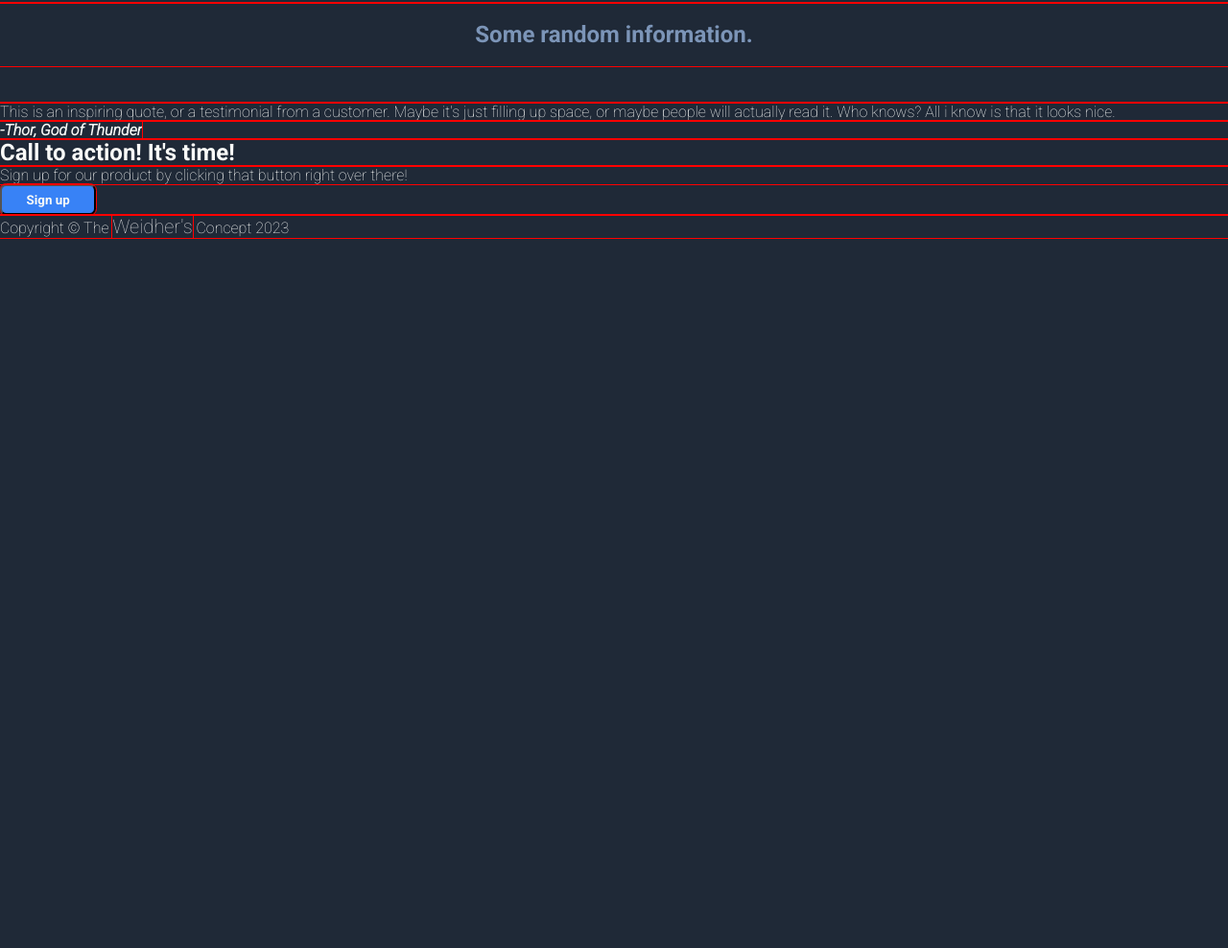
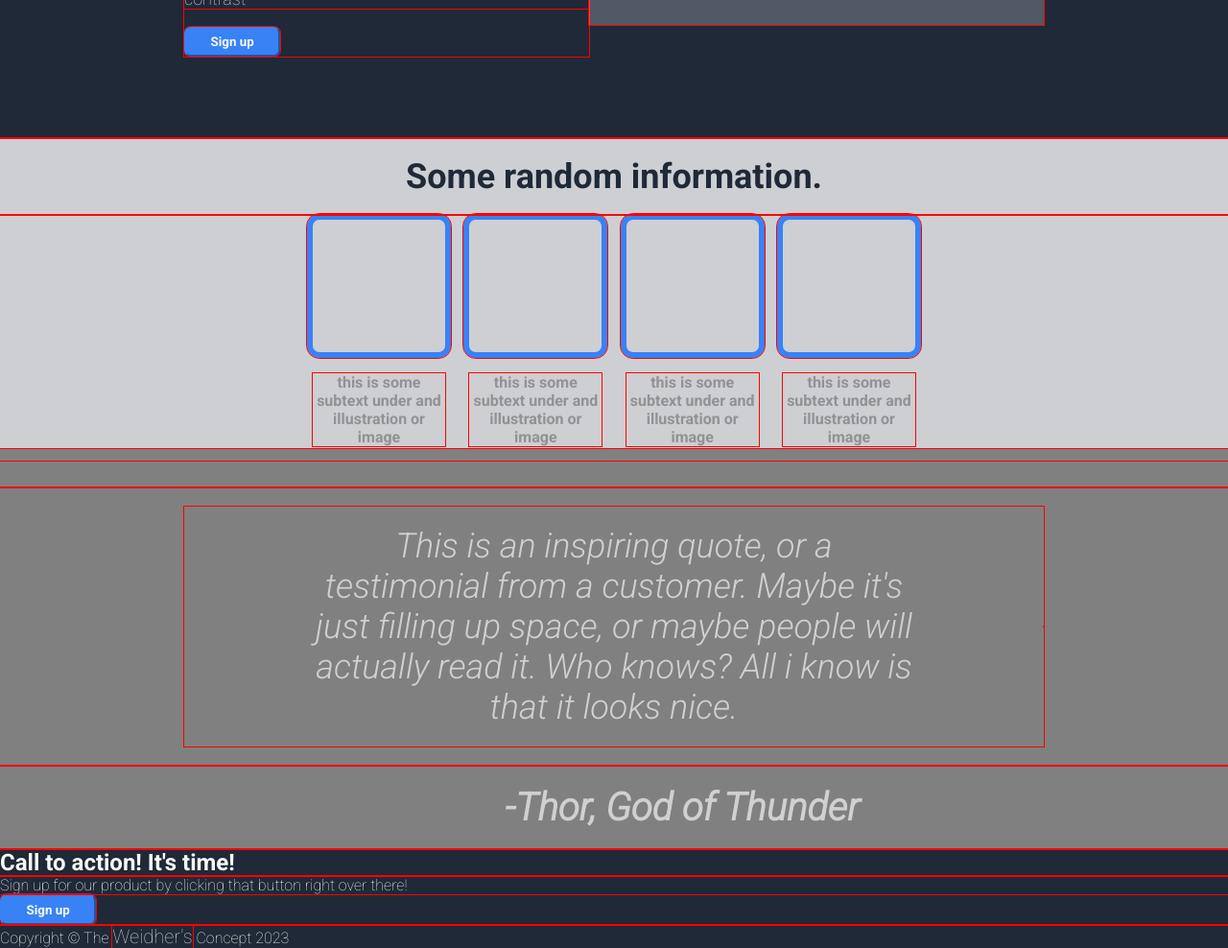
Before and after one commit to CrocoZloto/landingpage, a plain HTML site: page index.html in a window 1280 px wide. Shown: the part 321-1309 px from the top of the page at 96% size. Before the commit the page ends 800 px from the top, so only its background shows below. Drawn offline with Linux system fonts and the light colour scheme.

Commit message:
Applied styles for information section

```diff
--- a/index.html
+++ b/index.html
@@ -47,32 +47,27 @@
               <img src="#" alt="" />
             </div>
           </section>
+          <section id="About">
+            <div class="information">
+            <h2 class="info">Some random information.</h2>
+            <div class="squares">
+              <div class="square"><p class="description">this is some subtext under and illustration or image</p></div>
+              <div class="square"><p class="description">this is some subtext under and illustration or image</p></div>
+              <div class="square"><p class="description">this is some subtext under and illustration or image</p></div>
+              <div class="square"><p class="description">this is some subtext under and illustration or image</p></div>
+            </div>
 
-          <section id="About">
-
-            <h2 class="info">Some random information.</h2>
-            <!-- <div class="squares">
-            <div class="square"></div>
-            <div class="square"></div>
-            <div class="square"></div>
-            <div class="square"></div>
-            </div>
-            <div class="box_container">
-              <div class="box1"><p>this is some subtext under and illustration or image</p></div>
-              <div class="box2"><p>this is some subtext under and illustration or image</p></div>
-              <div class="box3"><p>this is some subtext under and illustration or image</p></div>
-              <div class="box4"><p>this is some subtext under and illustration or image</p></div>
-            </div> -->
-
-            </div>
+          </div>
           </section>
           <br>
           <br>
+
           <section id="cite">
-            <p class="cite"><blockquote>This is an inspiring quote, or a testimonial from a customer. Maybe it's just filling up space, or maybe people will actually read it. Who knows? All i know is that it looks nice.</blockquote></p> <cite><b> -Thor, God of Thunder</b></cite>
+            <p class="cite"><blockquote><i> This is an inspiring quote, or a testimonial from a customer. Maybe it's just filling up space, or maybe people will actually read it. Who knows? All i know is that it looks nice.</i></p> <br></blockquote>
+            <cite><b> -Thor, God of Thunder</b></cite>
           </section>
-
-          <section id="Contact">
+          </div>
+        <section id="Contact">
             <div class="enroll">
               <h2>Call to action! It's time!</h2>
               <p class="enroll">
--- a/styles.css
+++ b/styles.css
@@ -6,6 +6,7 @@
   outline: 1px solid red;
   background-color: #1f2937;
   color: #f9faf8;
+  scroll-behavior: smooth;
 }
 
 nav.menu {
@@ -40,7 +41,7 @@ a {
   align-items: center;
   justify-content: space-between;
   padding: 20px 15%;
-  height: 20vw;
+  height: 31vw;
 }
 
 h2.header1 {
@@ -58,6 +59,7 @@ button.signup {
   padding: 0.5vw 2vw;
   border-radius: 0.5vw;
   font-weight: bold;
+  border-color: #3882f6;
 }
 .box_left {
   flex: 1 1 0px;
@@ -73,20 +75,58 @@ p.placeholder {
 /* NEXT SECTION */
 h2.info {
   text-align: center;
+  font-size: 36px;
   padding: 1.5vw;
-  color: #7c95b8;
+  color: #1f2937;
+  background-color: #cecfd2;
 }
-
-.box_container{
+.squares {
   display: flex;
-  justify-content: center;
-  flex-basis:;
-}
-.square{
-  width: 50px;
-  height:50px;
-  display: inline-flex;
   justify-content: space-between;
   align-items: center;
-
+  padding: 20px 25% 10%;
+  height: 20vw;
+  margin-bottom: -50px;
+  background-color: #cecfd2;
 }
+.square {
+  height: 150px;
+  width: 150px;
+  border: 6px solid #3882f6;
+  border-radius: 1vw;
+  background-color: #cecfd2;
+}
+p.description {
+  background-color: #cecfd2;
+  color: #47484873;
+  font-weight: bold;
+  display: flex;
+  justify-content: space-between;
+  align-items: end;
+  text-align: center;
+  margin-top: 160px;
+}
+p.cite,
+blockquote,
+i {
+  background-color: grey;
+  color: rgba(255, 255, 255, 0.632);
+  text-align: center;
+  font-size: 36px;
+  display: flex;
+  justify-content: space-between;
+  align-items: center;
+  padding: 20px 15%;
+}
+cite,
+b {
+  background-color: grey;
+  color: rgba(255, 255, 255, 0.632);
+}
+b {
+  display: flex;
+  justify-content: flex-end;
+  font-size: 40px;
+  padding: 20px 30%;
+  font-weight: bolder;
+}
```
